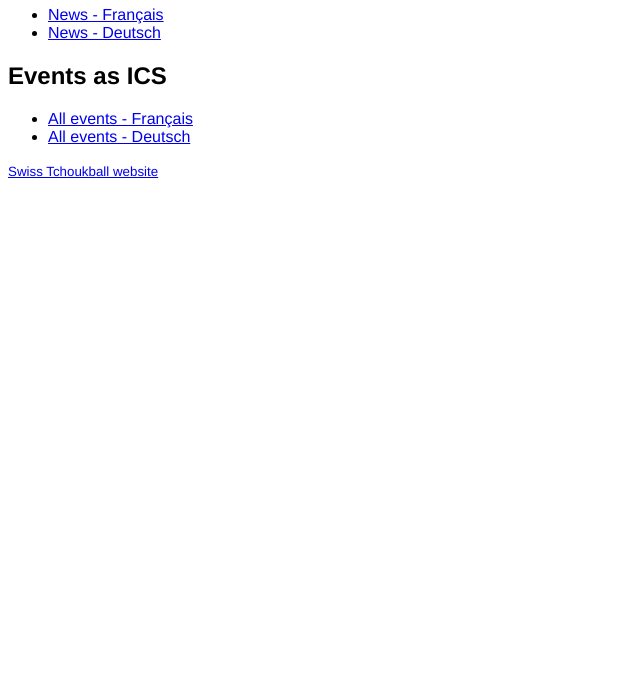
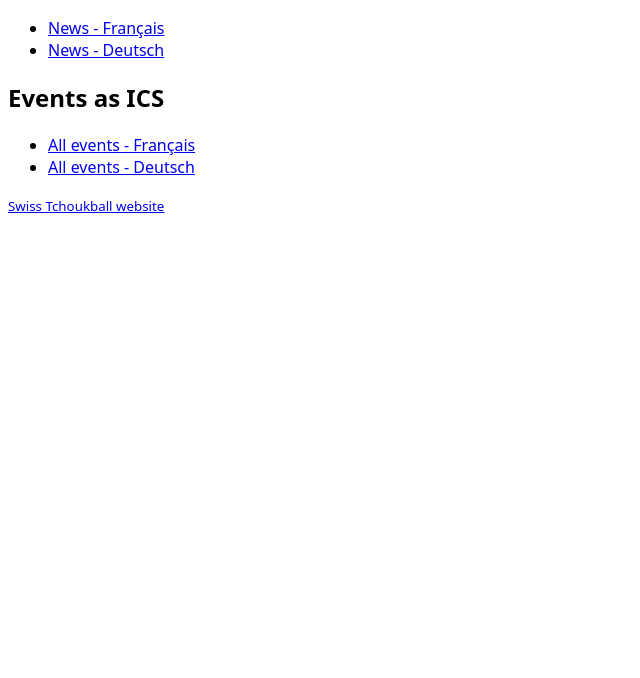
Before and after one commit to SwissTchoukball/feeds, a website: page public/index.html in a window 1280 px wide. Shown: the part 122-800 px from the top of the page, without its empty margins (0-640 px from the left). Drawn offline with Linux system fonts and the light colour scheme.

Commit message:
feat(index): use system-ui font

```diff
--- a/public/index.html
+++ b/public/index.html
@@ -7,7 +7,8 @@
     <title>Swiss Tchoukball feeds</title>
     <style type="text/css">
       body {
-        font-family: Helvetica, Arial, sans-serif;
+        font-family: system-ui, "Segoe UI", Roboto, Helvetica, Arial, sans-serif, "Apple Color Emoji", "Segoe UI Emoji",
+          "Segoe UI Symbol";
       }
     </style>
   </head>
```
